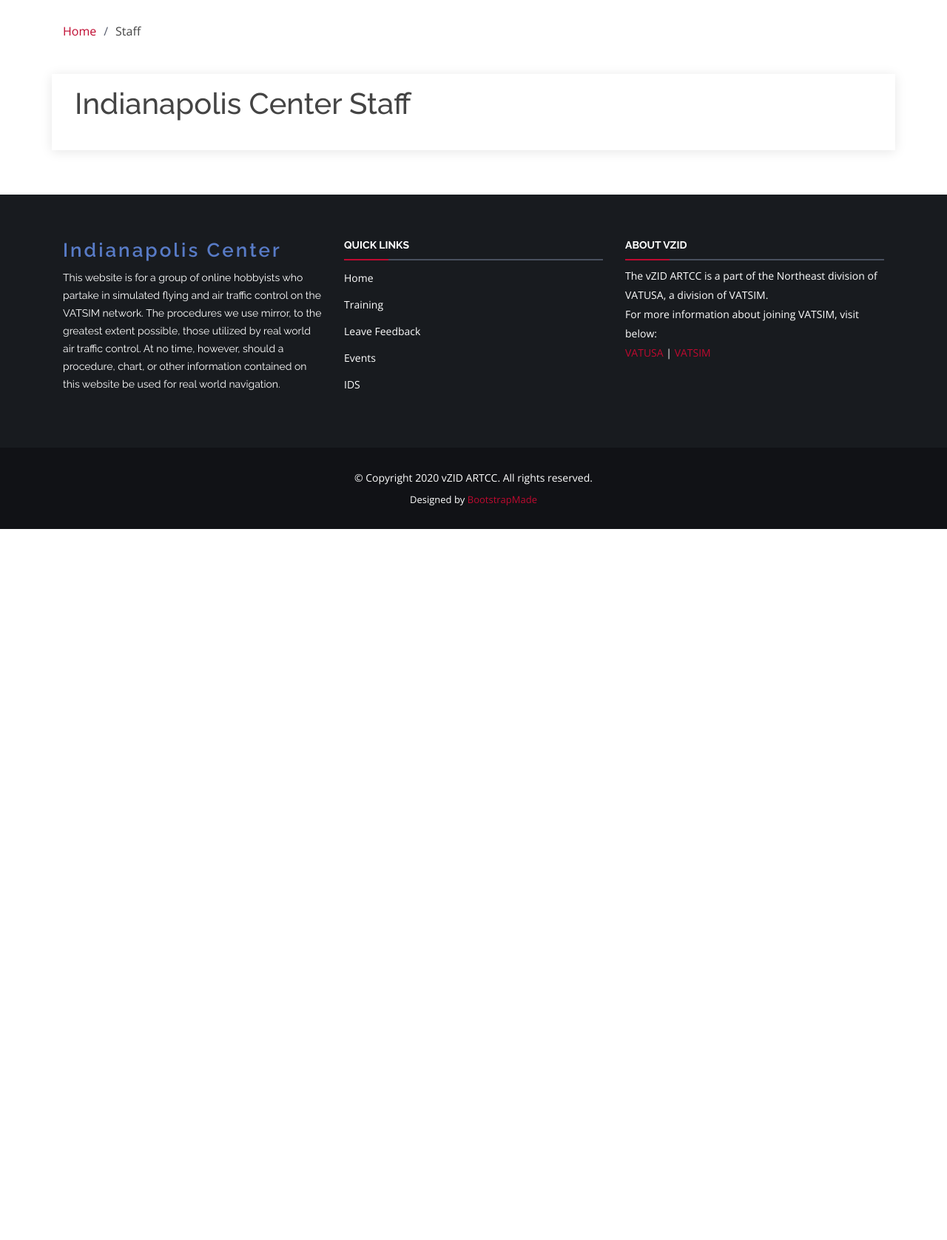
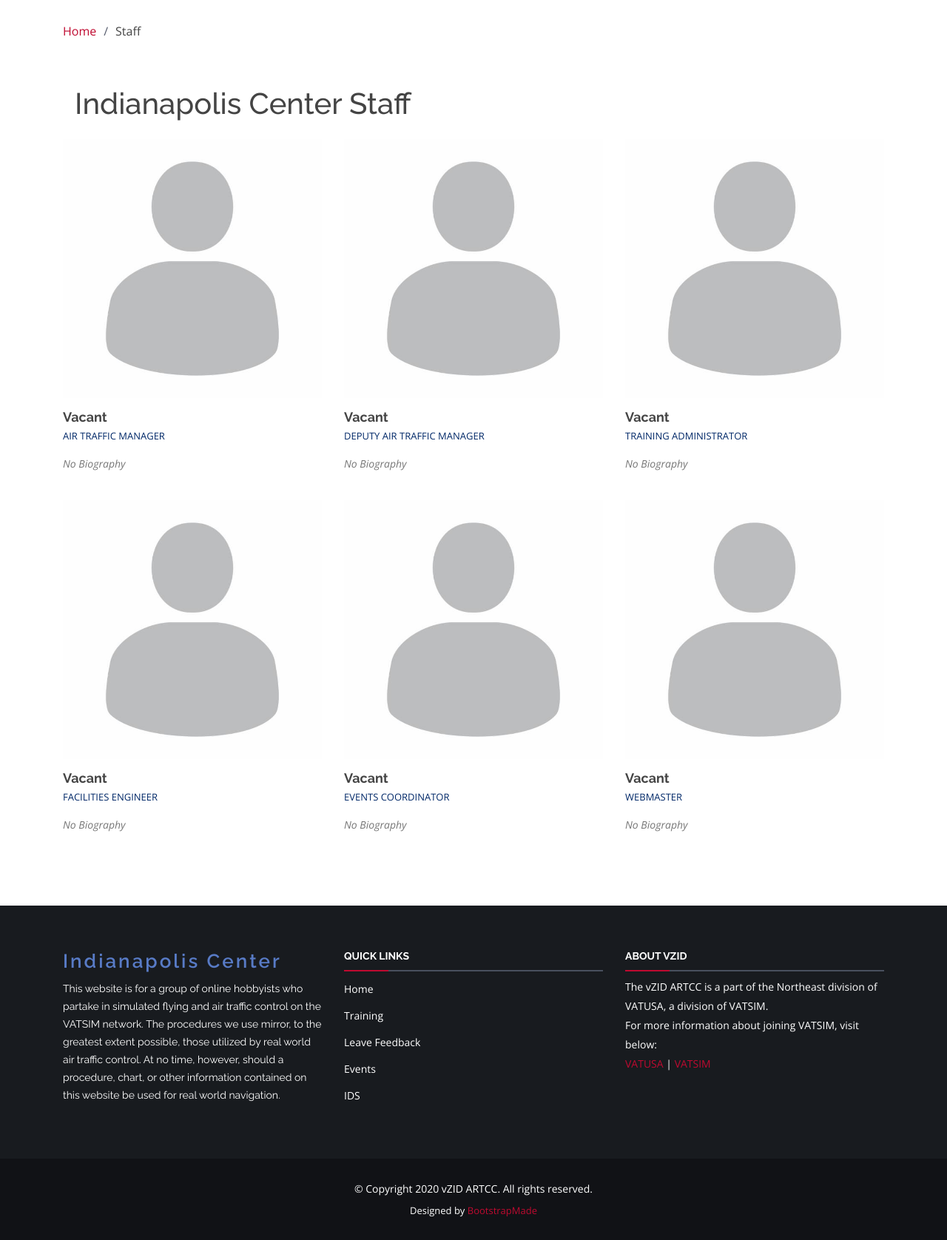
Before and after one commit to zid-wm/zid-web, a Django app: template user/templates/staff.html in a window 1280 px wide. Shown: the part 70-1746 px from the top of the page at 74% size. Before the commit the page ends 785 px from the top, so only its background shows below. Run offline with Django 3.2, Linux system fonts and the light colour scheme; the template is opened without the code that fills it, so the values that code supplies are empty; some libraries are stand-ins or nearby versions.

Commit message:
Staff page redesign

```diff
--- a/user/templates/staff.html
+++ b/user/templates/staff.html
@@ -7,49 +7,116 @@
 {% endblock %}
 
 {% block body %}
-<section id="about" class="about">
+<section id="team" class="team">
     <div class="container">
         <div class="row m-3 pt-3">
             <h1>Indianapolis Center Staff</h1>
         </div>
-        <!-- This is kind of a brute-force way of formatting this, a more elegant
-             method would be appreciated. -->
+        <div class="row">
+            <div class="col-lg-4 col-md-6 d-flex align-items-stretch">
+                <div class="member" data-aos="fade-up">
+                    <div class="member-img">
+                        <img src="{% if atm.profile_picture %}{{ atm.profile_picture }}{% else %}{% static "img/no-profile.jpg" %}{% endif %}" class="img-fluid" alt="">
+                    </div>
+                    <div class="member-info">
                         {% if atm %}
-        <div class="row m-3 content">
-            <h3>{{ atm.first_name }} {{ atm.last_name }}, Air Traffic Manager</h3>
-            <p>{{ atm.biography }}</p>
+                        <h4>{{ atm.first_name }} {{ atm.last_name }}</h4>
+                        {% else %}
+                        <h4>Vacant</h4>
+                        {% endif %}
+                        <span>Air Traffic Manager</span>
+                        <p>{% if atm.biography %}{{ atm.biography }}{% else %}No Biography{% endif %}</p>
                     </div>
+                </div>
+            </div>
+
+            <div class="col-lg-4 col-md-6 d-flex align-items-stretch">
+                <div class="member" data-aos="fade-up">
+                    <div class="member-img">
+                        <img src="{% if datm.profile_picture %}{{ datm.profile_picture }}{% else %}{% static "img/no-profile.jpg" %}{% endif %}" class="img-fluid" alt="">
+                    </div>
+                    <div class="member-info">
+                        {% if datm %}
+                        <h4>{{ datm.first_name }} {{ datm.last_name }}</h4>
+                        {% else %}
+                        <h4>Vacant</h4>
                         {% endif %}
-        {% if datm %}
-        <div class="row m-3 content">
-            <h3>{{ datm.first_name }} {{ datm.last_name }}, Deputy Air Traffic Manager</h3>
-            <p>{{ datm.biography }}</p>
+                        <span>Deputy Air Traffic Manager</span>
+                        <p>{% if datm.biography %}{{ datm.biography }}{% else %}No Biography{% endif %}</p>
                     </div>
+                </div>
+            </div>
+
+            <div class="col-lg-4 col-md-6 d-flex align-items-stretch">
+                <div class="member" data-aos="fade-up">
+                    <div class="member-img">
+                        <img src="{% if ta.profile_picture %}{{ ta.profile_picture }}{% else %}{% static "img/no-profile.jpg" %}{% endif %}" class="img-fluid" alt="">
+                    </div>
+                    <div class="member-info">
+                        {% if ta %}
+                        <h4>{{ ta.first_name }} {{ ta.last_name }}</h4>
+                        {% else %}
+                        <h4>Vacant</h4>
                         {% endif %}
-        {% if ta %}
-        <div class="row m-3 content">
-            <h3>{{ ta.first_name }} {{ ta.last_name }}, Training Administrator</h3>
-            <p>{{ ta.biography }}</p>
+                        <span>Training Administrator</span>
+                        <p>{% if ta.biography %}{{ ta.biography }}{% else %}No Biography{% endif %}</p>
                     </div>
+                </div>
+            </div>
+        </div>
+
+        <div class="row">
+            <div class="col-lg-4 col-md-6 d-flex align-items-stretch">
+                <div class="member" data-aos="fade-up">
+                    <div class="member-img">
+                        <img src="{% if fe.profile_picture %}{{ fe.profile_picture }}{% else %}{% static "img/no-profile.jpg" %}{% endif %}" class="img-fluid" alt="">
+                    </div>
+                    <div class="member-info">
+                        {% if fe %}
+                        <h4>{{ fe.first_name }} {{ fe.last_name }}</h4>
+                        {% else %}
+                        <h4>Vacant</h4>
                         {% endif %}
+                        <span>Facilities Engineer</span>
+                        <p>{% if fe.biography %}{{ fe.biography }}{% else %}No Biography{% endif %}</p>
+                    </div>
+                </div>
+            </div>
+
+            <div class="col-lg-4 col-md-6 d-flex align-items-stretch">
+                <div class="member" data-aos="fade-up">
+                    <div class="member-img">
+                        <img src="{% if ec.profile_picture %}{{ ec.profile_picture }}{% else %}{% static "img/no-profile.jpg" %}{% endif %}" class="img-fluid" alt="">
+                    </div>
+                    <div class="member-info">
                         {% if ec %}
-        <div class="row m-3 content">
-            <h3>{{ ec.first_name }} {{ ec.last_name }}, Events Coordinator</h3>
-            <p>{{ ec.biography }}</p>
+                        <h4>{{ ec.first_name }} {{ ec.last_name }}</h4>
+                        {% else %}
+                        <h4>Vacant</h4>
+                        {% endif %}
+                        <span>Events Coordinator</span>
+                        <p>{% if ec.biography %}{{ ec.biography }}{% else %}No Biography{% endif %}</p>
                     </div>
+                </div>
+            </div>
+
+            <div class="col-lg-4 col-md-6 d-flex align-items-stretch">
+                <div class="member" data-aos="fade-up">
+                    <div class="member-img">
+                        <img src="{% if wm.profile_picture %}{{ wm.profile_picture }}{% else %}{% static "img/no-profile.jpg" %}{% endif %}" class="img-fluid" alt="">
+                    </div>
+                    <div class="member-info">
+                        {% if wm %}
+                        <h4>{{ wm.first_name }} {{ wm.last_name }}</h4>
+                        {% else %}
+                        <h4>Vacant</h4>
                         {% endif %}
-        {% if fe %}
-        <div class="row m-3 content">
-            <h3>{{ fe.first_name }} {{ fe.last_name }}, Facilities Engineer</h3>
-            <p>{{ fe.biography }}</p>
+                        <span>Webmaster</span>
+                        <p>{% if wm.biography %}{{ wm.biography }}{% else %}No Biography{% endif %}</p>
                     </div>
-        {% endif %}
-        {% if wm %}
-        <div class="row m-3 content">
-            <h3>{{ wm.first_name }} {{ wm.last_name }}, Webmaster</h3>
-            <p>{{ wm.biography }}</p>
                 </div>
-        {% endif %}
+            </div>
+        </div>
     </div>
 </section>
 {% endblock %}
```
Also changed, not shown: views/views.py (+31 -25 lines). Lines whose indentation alone changed are shown as unchanged.
